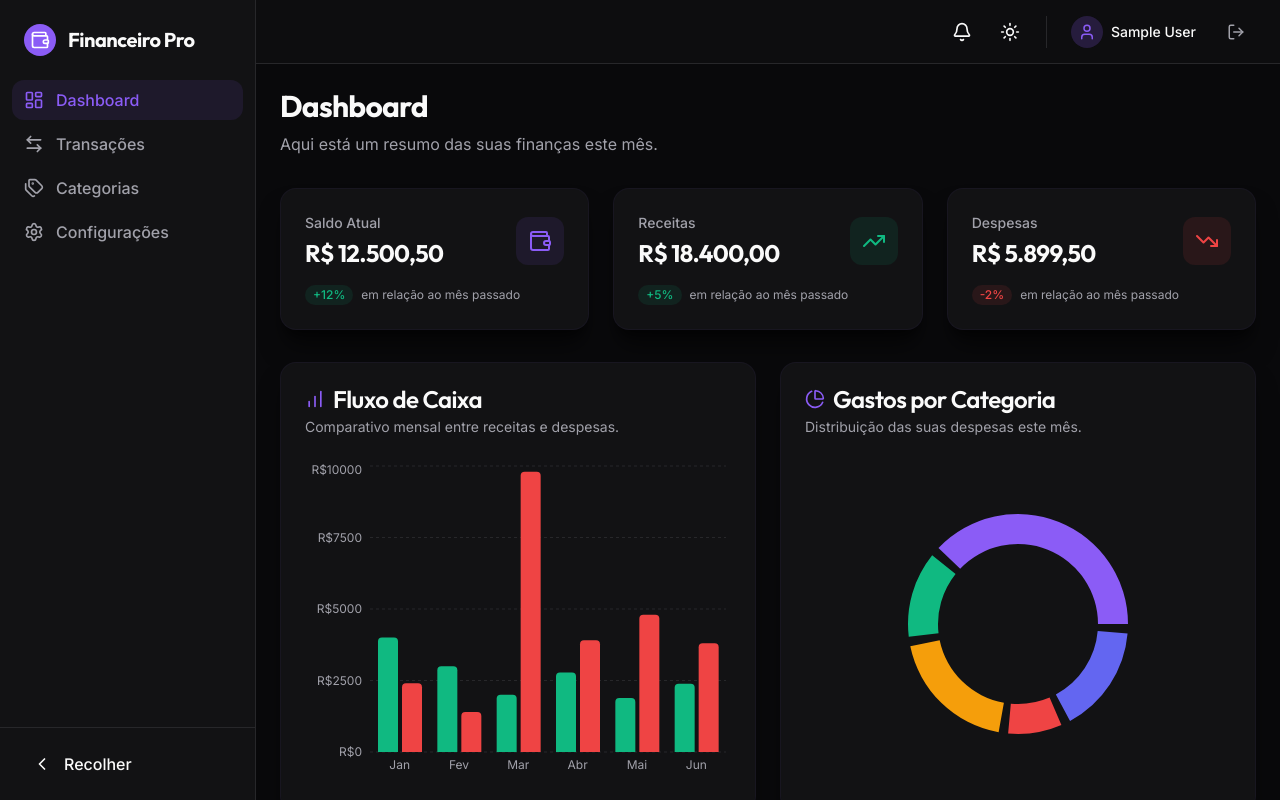
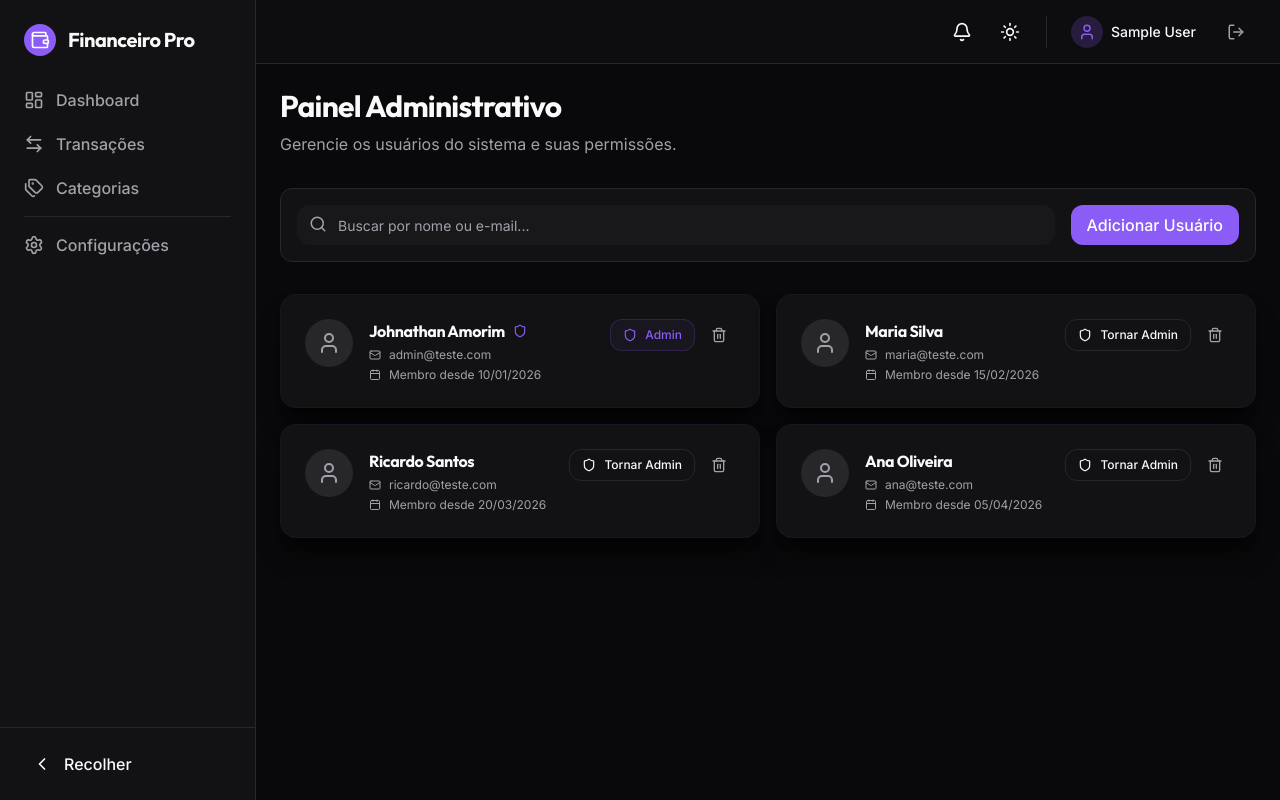
Before and after one commit to leccorside/controle-financeiro-pessoal, a React (Vite) app: page /admin in a window 1280 px wide. Before the commit this address led to /. Built offline with nearby package versions, Linux system fonts and the light colour scheme; sample sign-in values are in the browser's storage.

Commit message:
feat: interface do painel administrativo (mock)

```diff
--- a/src/App.jsx
+++ b/src/App.jsx
@@ -5,6 +5,7 @@ import Dashboard from './pages/Dashboard';
 import Transactions from './pages/Transactions';
 import Categories from './pages/Categories';
 import Settings from './pages/Settings';
+import Admin from './pages/Admin';
 import Login from './pages/Login';
 import Register from './pages/Register';
 
@@ -29,6 +30,7 @@ function App() {
           <Route path="transactions" element={<Transactions />} />
           <Route path="categories" element={<Categories />} />
           <Route path="settings" element={<Settings />} />
+          <Route path="admin" element={<Admin />} />
         </Route>
 
         {/* Redirecionamento Padrão */}
--- a/src/components/layout/Sidebar.jsx
+++ b/src/components/layout/Sidebar.jsx
@@ -6,20 +6,22 @@ import {
   Tags,
   Settings,
   ChevronLeft,
-  Wallet
+  Wallet,
+  ShieldCheck
 } from 'lucide-react';
 import { cn } from '../../services/utils';
 import { Button } from '../ui/Button';
+import { useAuth } from '../../context/AuthContext';
 
 const menuItems = [
   { icon: LayoutDashboard, label: 'Dashboard', path: '/' },
   { icon: ArrowLeftRight, label: 'Transações', path: '/transactions' },
   { icon: Tags, label: 'Categorias', path: '/categories' },
-  { icon: Settings, label: 'Configurações', path: '/settings' },
 ];
 
 export function Sidebar() {
   const [isCollapsed, setIsCollapsed] = React.useState(false);
+  const { user } = useAuth();
 
   return (
     <aside
@@ -53,6 +55,36 @@ export function Sidebar() {
             {!isCollapsed && <span className="font-medium">{item.label}</span>}
           </NavLink>
         ))}
+
+        <div className="h-px bg-border my-2 mx-3" />
+
+        {user?.role === 'ADMIN' && (
+          <NavLink
+            to="/admin"
+            className={({ isActive }) => cn(
+              "flex items-center gap-3 px-3 py-2 rounded-md transition-colors",
+              isActive
+                ? "bg-primary/10 text-primary"
+                : "text-muted-foreground hover:bg-accent hover:text-accent-foreground"
+            )}
+          >
+            <ShieldCheck size={20} />
+            {!isCollapsed && <span className="font-medium">Painel Admin</span>}
+          </NavLink>
+        )}
+
+        <NavLink
+          to="/settings"
+          className={({ isActive }) => cn(
+            "flex items-center gap-3 px-3 py-2 rounded-md transition-colors",
+            isActive
+              ? "bg-primary/10 text-primary"
+              : "text-muted-foreground hover:bg-accent hover:text-accent-foreground"
+          )}
+        >
+          <Settings size={20} />
+          {!isCollapsed && <span className="font-medium">Configurações</span>}
+        </NavLink>
       </nav>
 
       <div className="p-4 border-t border-border">
--- /dev/null
+++ b/src/pages/Admin.jsx
@@ -0,0 +1,103 @@
+import React, { useState } from 'react';
+import { Card, CardHeader, CardTitle, CardDescription, CardContent } from '../components/ui/Card';
+import { Button } from '../components/ui/Button';
+import { Input } from '../components/ui/Input';
+import { User, Shield, Trash2, Mail, Calendar, Search } from 'lucide-react';
+import { cn } from '../services/utils';
+
+const mockUsers = [
+  { id: '1', name: 'Johnathan Amorim', email: 'admin@teste.com', role: 'ADMIN', createdAt: '2026-01-10' },
+  { id: '2', name: 'Maria Silva', email: 'maria@teste.com', role: 'USER', createdAt: '2026-02-15' },
+  { id: '3', name: 'Ricardo Santos', email: 'ricardo@teste.com', role: 'USER', createdAt: '2026-03-20' },
+  { id: '4', name: 'Ana Oliveira', email: 'ana@teste.com', role: 'USER', createdAt: '2026-04-05' },
+];
+
+export default function Admin() {
+  const [users, setUsers] = useState(mockUsers);
+
+  const toggleRole = (userId) => {
+    setUsers(users.map(u => {
+      if (u.id === userId) {
+        return { ...u, role: u.role === 'ADMIN' ? 'USER' : 'ADMIN' };
+      }
+      return u;
+    }));
+  };
+
+  const deleteUser = (userId) => {
+    if (confirm('Deseja realmente remover este usuário?')) {
+      setUsers(users.filter(u => u.id !== userId));
+    }
+  };
+
+  return (
+    <div className="space-y-8">
+      <div className="flex flex-col gap-2">
+        <h2 className="text-3xl font-bold font-heading tracking-tight">Painel Administrativo</h2>
+        <p className="text-muted-foreground">Gerencie os usuários do sistema e suas permissões.</p>
+      </div>
+
+      <div className="flex items-center gap-4 bg-card p-4 rounded-xl border border-border">
+        <div className="relative flex-1">
+          <Search className="absolute left-3 top-2.5 text-muted-foreground" size={18} />
+          <Input placeholder="Buscar por nome ou e-mail..." className="pl-10" />
+        </div>
+        <Button>Adicionar Usuário</Button>
+      </div>
+
+      <div className="grid grid-cols-1 md:grid-cols-2 gap-4">
+        {users.map((user) => (
+          <Card key={user.id} className="group border-primary/5 hover:border-primary/20 transition-all">
+            <CardContent className="p-6">
+              <div className="flex items-start justify-between">
+                <div className="flex gap-4">
+                  <div className="w-12 h-12 rounded-full bg-secondary flex items-center justify-center text-muted-foreground shrink-0 overflow-hidden">
+                    <User size={24} />
+                  </div>
+                  <div className="space-y-1">
+                    <h3 className="font-bold flex items-center gap-2">
+                      {user.name}
+                      {user.role === 'ADMIN' && (
+                        <Shield size={14} className="text-primary" />
+                      )}
+                    </h3>
+                    <div className="flex items-center gap-2 text-xs text-muted-foreground">
+                      <Mail size={12} />
+                      {user.email}
+                    </div>
+                    <div className="flex items-center gap-2 text-xs text-muted-foreground">
+                      <Calendar size={12} />
+                      Membro desde {new Date(user.createdAt).toLocaleDateString('pt-BR')}
+                    </div>
+                  </div>
+                </div>
+                <div className="flex gap-2">
+                  <Button
+                    variant="outline"
+                    size="sm"
+                    className={cn(
+                      "text-xs gap-2",
+                      user.role === 'ADMIN' ? "text-primary border-primary/20 bg-primary/5" : ""
+                    )}
+                    onClick={() => toggleRole(user.id)}
+                  >
+                    <Shield size={14} />
+                    {user.role === 'ADMIN' ? 'Admin' : 'Tornar Admin'}
+                  </Button>
+                  <Button
+                    variant="ghost"
+                    size="icon"
+                    className="h-8 w-8 text-muted-foreground hover:text-destructive"
+                    onClick={() => deleteUser(user.id)}
+                  >
+                    <Trash2 size={16} />
+                  </Button>
+                </div>
+              </div>
+            </CardContent>
+          </Card>
+        ))}
+      </div>
+    </div>
+  );
+}
```
Also changed, not shown: 1 other file (tests, documents, lock files or other folders).
